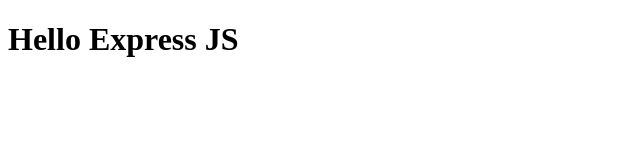
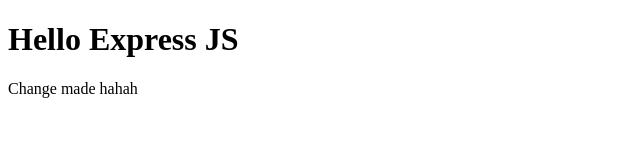
Before and after one commit to NodeJSCodeChanhee/web-server, a website: page public/index.html in a window 1280 px wide. Shown: the whole page, without its empty margins (0-640 px from the left). Drawn offline with Linux system fonts and the light colour scheme.

Commit message:
Paragraph is added

```diff
--- a/public/index.html
+++ b/public/index.html
@@ -6,6 +6,7 @@
 	</head>
 	<body>
 		<h1>Hello Express JS</h1>
+		<p>Change made hahah</p>
 	</body>
 
 </html>
```
